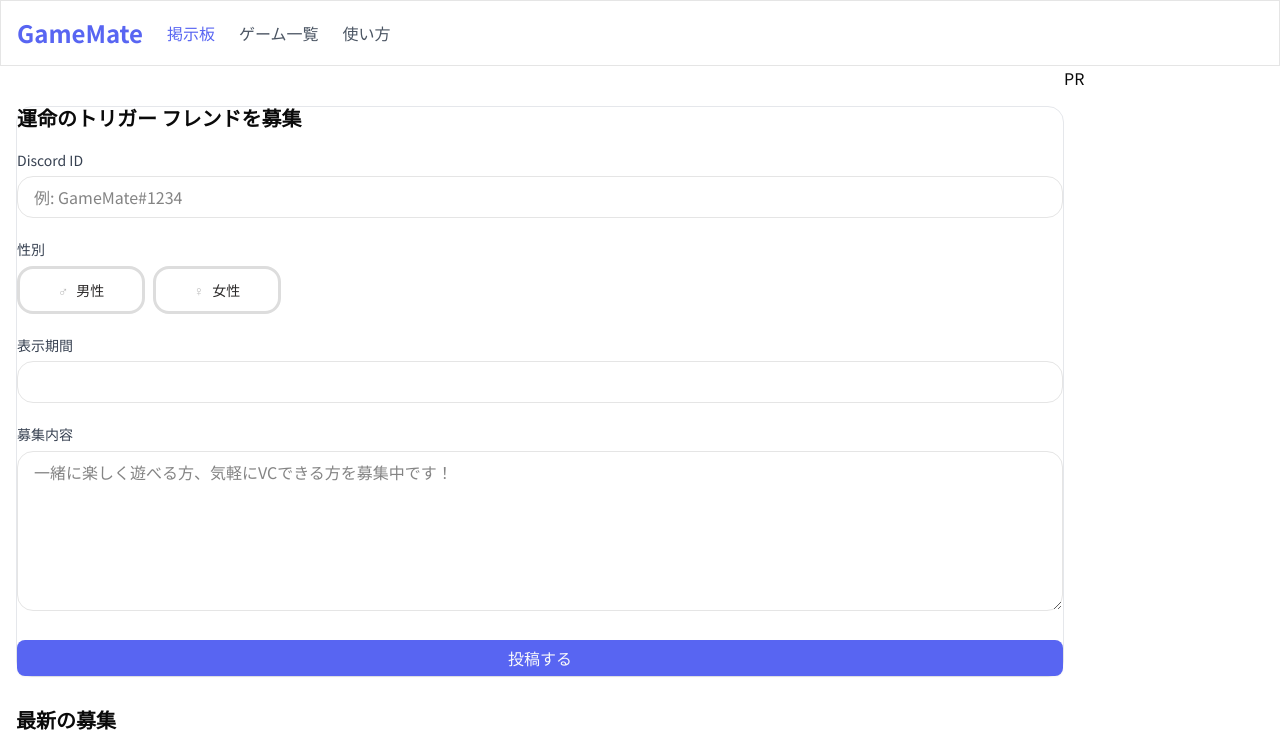
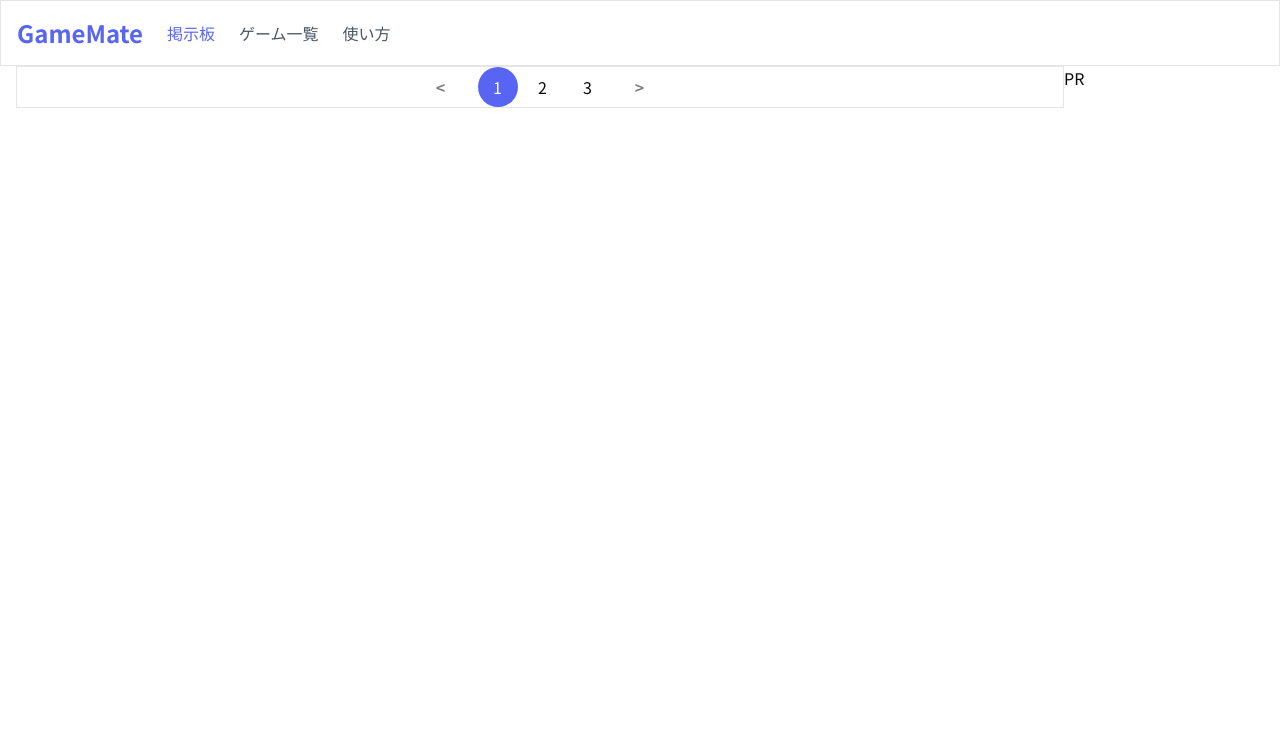
Before and after one commit to kandalog/gameconnect, a Next.js app: page / in a window 1280 px wide. Shown: the top 746 px of the page. Built offline with nearby package versions, Linux system fonts and the light colour scheme.

Commit message:
Feat: Pagination Component

```diff
--- a/src/app/(home)/page.tsx
+++ b/src/app/(home)/page.tsx
@@ -1,11 +1,9 @@
-import { FormSection } from "@/components/features/home/FormSection";
-import { FriendRequestList } from "@/components/features/home/FriendRequestList";
+import { HomeContainer } from "@/components/features/home/HomeContainer";
 
 export default function Home() {
   return (
     <>
-      <FormSection />
-      <FriendRequestList />
+      <HomeContainer initialFriendRequests={[]} />
     </>
   );
 }
--- /dev/null
+++ b/src/app/base/Pagination.tsx
@@ -0,0 +1,144 @@
+"use client";
+
+import React from "react";
+
+// TODO Generics型を使用してitemsを受け取る
+type Props = {
+  currentPage: number;
+  totalPages: number;
+  onClickPageNumber: (id: number) => void;
+};
+
+export const Pagination = ({ currentPage, totalPages, onClickPageNumber }: Props) => {
+  const pageNumbers = calPageNumbers(currentPage, totalPages);
+  function calPageNumbers(currentPage: number, totalPages: number): number[] {
+    const pageNumbers = [];
+    if (currentPage === 1) {
+      for (let i = 1; i <= Math.min(3, totalPages); i++) {
+        pageNumbers.push(i);
+      }
+      return pageNumbers;
+    }
+    if (currentPage === totalPages) {
+      for (let i = Math.max(1, totalPages - 2); i <= totalPages; i++) {
+        pageNumbers.push(i);
+      }
+      return pageNumbers;
+    }
+    for (let i = currentPage - 1; i <= Math.min(currentPage + 1, totalPages); i++) {
+      pageNumbers.push(i);
+    }
+    return pageNumbers;
+  }
+
+  return (
+    <div className="border text-center">
+      <PrevButton onClickPagination={onClickPageNumber} currentPage={currentPage} />
+      {pageNumbers.map((pageNumber) => (
+        <PaginateButton
+          key={pageNumber}
+          pageNumber={pageNumber}
+          isActive={currentPage === pageNumber}
+          onClickPageNumber={onClickPageNumber}
+        />
+      ))}
+      {totalPages > 3 && <Ellipsis />}
+      <NextButton
+        onClickPagination={onClickPageNumber}
+        currentPage={currentPage}
+        totalPages={totalPages}
+      />
+    </div>
+  );
+};
+
+// Page Number Button Component
+type PaginateButtonProps = {
+  pageNumber: number;
+  className?: string;
+  isActive?: boolean;
+  onClickPageNumber: (id: number) => void;
+} & React.HTMLAttributes<HTMLButtonElement>;
+const PaginateButton = ({
+  pageNumber,
+  className,
+  isActive,
+  onClickPageNumber,
+  ...props
+}: PaginateButtonProps) => {
+  // ボタン押下のハンドラー
+  const handleClickPageNumber = () => {
+    onClickPageNumber(pageNumber);
+  };
+  return (
+    <button
+      className={`pagination-button${className ? ` ${className}` : ""} ${isActive ? "active" : ""}`}
+      onClick={handleClickPageNumber}
+      {...props}
+    >
+      {pageNumber}
+    </button>
+  );
+};
+
+// Prev Button Component
+type PrevButtonProps = {
+  className?: string;
+  currentPage: number;
+  onClickPagination: (id: number) => void;
+} & React.HTMLAttributes<HTMLButtonElement>;
+const PrevButton = ({ className, currentPage, onClickPagination, ...props }: PrevButtonProps) => {
+  const hasPrev = currentPage > 1;
+  const handleClickPrev = () => {
+    if (hasPrev) {
+      onClickPagination(currentPage - 1);
+    }
+  };
+  // if (!hasPrev) return null;
+  return (
+    <button
+      className={`prev-button${className ? ` ${className}` : ""} `}
+      onClick={handleClickPrev}
+      {...props}
+    >
+      &lt;
+    </button>
+  );
+};
+
+// Next Button Component
+type NextButtonProps = {
+  className?: string;
+  currentPage: number;
+  totalPages: number;
+  onClickPagination: (id: number) => void;
+} & React.HTMLAttributes<HTMLButtonElement>;
+const NextButton = ({
+  className,
+  currentPage,
+  totalPages,
+  onClickPagination,
+  ...props
+}: NextButtonProps) => {
+  const hasNext = currentPage < totalPages;
+  const handleClickNext = () => {
+    if (hasNext) {
+      onClickPagination(currentPage + 1);
+    }
+  };
+  // if (!hasNext) return null;
+  return (
+    <button
+      className={`next-button${className ? ` ${className}` : ""} `}
+      onClick={handleClickNext}
+      {...props}
+    >
+      &gt;
+    </button>
+  );
+};
+
+// Ellipsis
+const Ellipsis = () => {
+  return <div className="ellipsis">...</div>;
+};
--- a/src/app/layout.tsx
+++ b/src/app/layout.tsx
@@ -6,6 +6,7 @@ import { Toaster } from "@/components/ui/sonner";
 
 import "./stylesheets/reset.css";
 import "./stylesheets/globals.css";
+import "./stylesheets/custom.css";
 
 const notoSansJp = Noto_Sans_JP({
   weight: ["400", "700"],
--- /dev/null
+++ b/src/app/stylesheets/custom.css
@@ -0,0 +1,37 @@
+.pagination-button {
+  width: 40px;
+  height: 40px;
+  border-radius: 100px;
+  cursor: pointer;
+  margin-left: 5px;
+}
+
+.pagination-button.active {
+  background-color: #5865f2;
+  color: white;
+}
+
+.prev-button {
+  width: 40px;
+  height: 40px;
+  border-radius: 100px;
+  cursor: pointer;
+  color: gray;
+  font-weight: bold;
+  margin-right: 12px;
+}
+
+.next-button {
+  width: 40px;
+  height: 40px;
+  border-radius: 100px;
+  cursor: pointer;
+  color: gray;
+  font-weight: bold;
+  margin-left: 12px;
+}
+
+.ellipsis {
+  color: gray;
+  display: inline-block;
+}
--- /dev/null
+++ b/src/components/features/home/HomeContainer.tsx
@@ -0,0 +1,22 @@
+"use client";
+
+import React from "react";
+
+import { Pagination } from "@/app/base/Pagination";
+import { FriendRequestItem } from "@/types/home";
+
+type Props = {
+  initialFriendRequests: FriendRequestItem[];
+};
+
+const handleClickPageNumber = (id: number) => {
+  console.log(`hello ${id}`);
+};
+
+export const HomeContainer = ({ initialFriendRequests }: Props) => {
+  return (
+    <>
+      <Pagination onClickPageNumber={handleClickPageNumber} currentPage={1} totalPages={3} />
+    </>
+  );
+};
--- /dev/null
+++ b/src/types/home.ts
@@ -0,0 +1,7 @@
+export type FriendRequestItem = {
+  id: string;
+  discordId: string;
+  content: string;
+  timeLeft: number;
+  createdAt: Date;
+};
```
